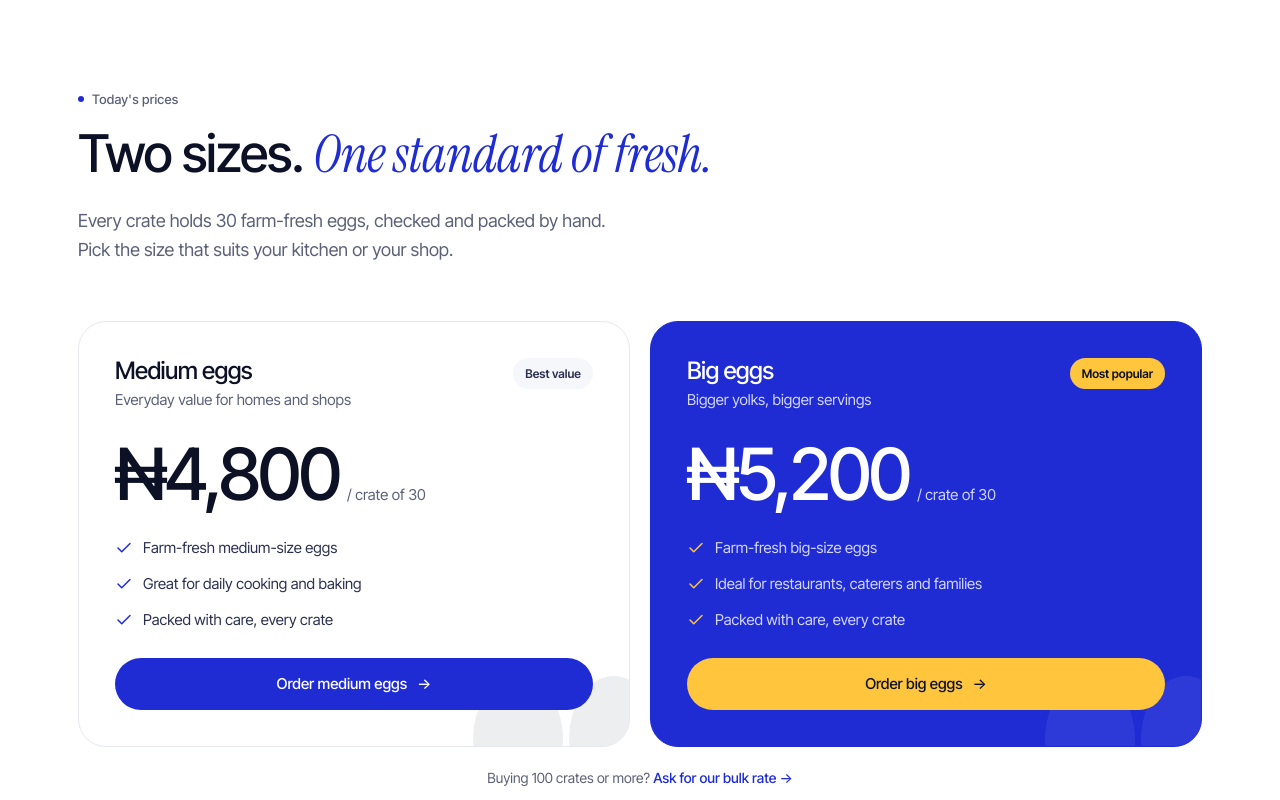
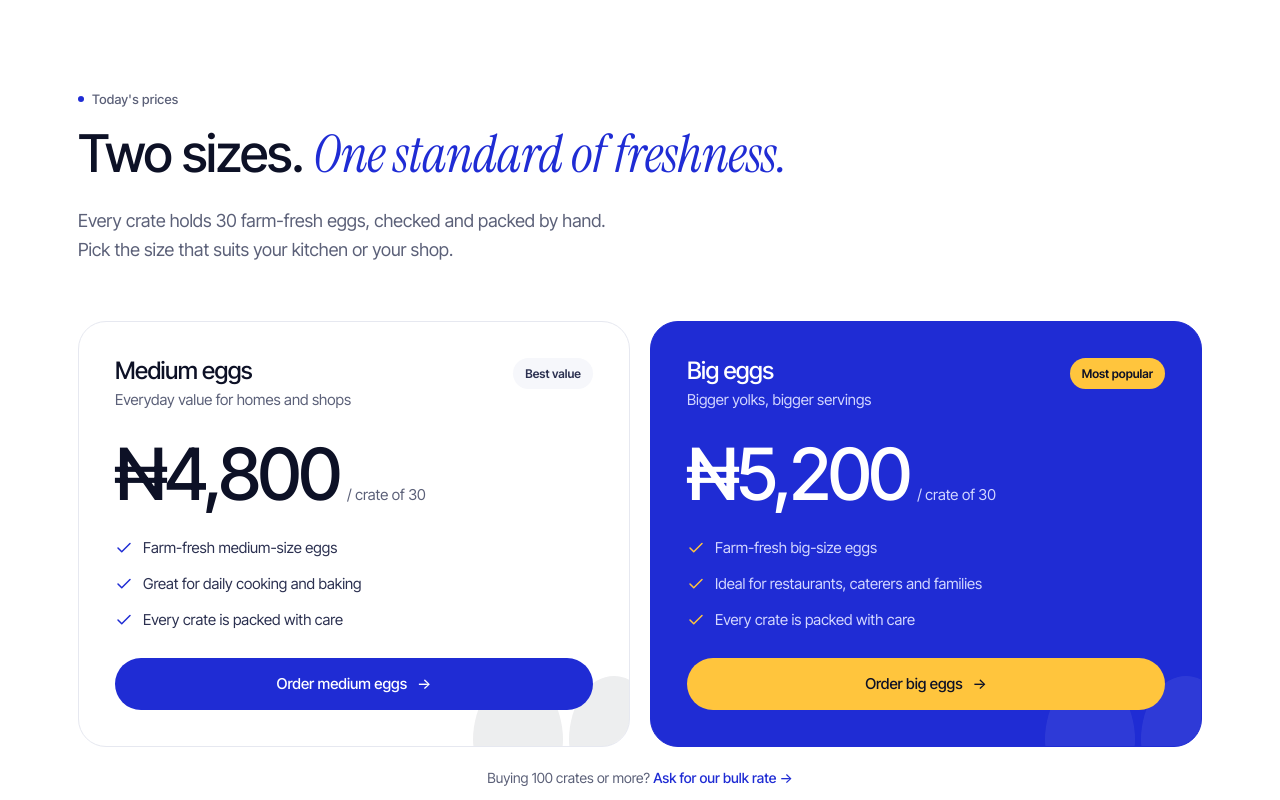
Before and after one commit to whilekay133-netizen/egghub-foods, a plain HTML site: page index.html in a window 1280 px wide. Shown: the part 920-1720 px from the top of the page. Drawn offline with Linux system fonts and the light colour scheme; no server answers.

Commit message:
Copy edits: freshness, every crate is packed with care, clean crates
Co-Authored-By: Claude Opus 5.5 <noreply@anthropic.com>
Claude-Session: https://claude.ai/code/session_01ELbtU7F4ojFErdsBJeWNLM

```diff
--- a/index.html
+++ b/index.html
@@ -522,7 +522,7 @@ footer{background:var(--ink);color:#fff;padding:72px 0 32px}
     <div class="prices-head">
       <div>
         <span class="label rv">Today's prices</span>
-        <h2 class="h2 rv d1">Two sizes. <span class="serif">One standard of fresh.</span></h2>
+        <h2 class="h2 rv d1">Two sizes. <span class="serif">One standard of freshness.</span></h2>
       </div>
       <p class="lead rv d2">Every crate holds 30 farm-fresh eggs, checked and packed by hand. Pick the size that suits your kitchen or your shop.</p>
     </div>
@@ -536,7 +536,7 @@ footer{background:var(--ink);color:#fff;padding:72px 0 32px}
         <ul>
           <li><svg viewBox="0 0 24 24" fill="none" stroke="currentColor" stroke-width="2" stroke-linecap="round" stroke-linejoin="round" aria-hidden="true"><path d="M20 6 9 17l-5-5"/></svg>Farm-fresh medium-size eggs</li>
           <li><svg viewBox="0 0 24 24" fill="none" stroke="currentColor" stroke-width="2" stroke-linecap="round" stroke-linejoin="round" aria-hidden="true"><path d="M20 6 9 17l-5-5"/></svg>Great for daily cooking and baking</li>
-          <li><svg viewBox="0 0 24 24" fill="none" stroke="currentColor" stroke-width="2" stroke-linecap="round" stroke-linejoin="round" aria-hidden="true"><path d="M20 6 9 17l-5-5"/></svg>Packed with care, every crate</li>
+          <li><svg viewBox="0 0 24 24" fill="none" stroke="currentColor" stroke-width="2" stroke-linecap="round" stroke-linejoin="round" aria-hidden="true"><path d="M20 6 9 17l-5-5"/></svg>Every crate is packed with care</li>
         </ul>
         <a class="btn btn-primary" data-wa="Hello Egghub Foods, I want to order crates of MEDIUM eggs (₦{medium} per crate)." href="#">Order medium eggs <span class="arr">→</span></a>
         <div class="eggs-art" aria-hidden="true"><i></i><i></i></div>
@@ -550,7 +550,7 @@ footer{background:var(--ink);color:#fff;padding:72px 0 32px}
         <ul>
           <li><svg viewBox="0 0 24 24" fill="none" stroke="currentColor" stroke-width="2" stroke-linecap="round" stroke-linejoin="round" aria-hidden="true"><path d="M20 6 9 17l-5-5"/></svg>Farm-fresh big-size eggs</li>
           <li><svg viewBox="0 0 24 24" fill="none" stroke="currentColor" stroke-width="2" stroke-linecap="round" stroke-linejoin="round" aria-hidden="true"><path d="M20 6 9 17l-5-5"/></svg>Ideal for restaurants, caterers and families</li>
-          <li><svg viewBox="0 0 24 24" fill="none" stroke="currentColor" stroke-width="2" stroke-linecap="round" stroke-linejoin="round" aria-hidden="true"><path d="M20 6 9 17l-5-5"/></svg>Packed with care, every crate</li>
+          <li><svg viewBox="0 0 24 24" fill="none" stroke="currentColor" stroke-width="2" stroke-linecap="round" stroke-linejoin="round" aria-hidden="true"><path d="M20 6 9 17l-5-5"/></svg>Every crate is packed with care</li>
         </ul>
         <a class="btn btn-yolk" data-wa="Hello Egghub Foods, I want to order crates of BIG eggs (₦{big} per crate)." href="#">Order big eggs <span class="arr">→</span></a>
         <div class="eggs-art" aria-hidden="true" style="color:#fff"><i></i><i></i></div>
@@ -569,7 +569,7 @@ footer{background:var(--ink);color:#fff;padding:72px 0 32px}
       <figure class="tile g-face shade rv d1"><img src="images/founder-sitting.jpg" alt="Egghub Foods founder sitting beside fresh eggs" loading="lazy"><figcaption class="cap">The face behind Egghub<small>Fresh eggs. Healthy living.</small></figcaption></figure>
       <figure class="tile g-video shade rv"><video src="images/stock.mp4" poster="images/stock-poster.jpg" autoplay muted loop playsinline preload="metadata" aria-label="Video of stacked crates of fresh eggs"></video><span class="tag"><i></i>In stock now</span><figcaption class="cap">Fresh crates, ready to go</figcaption></figure>
       <figure class="tile g-head shade rv d1"><img src="images/founder-tray-head.jpg" alt="Egghub Foods founder balancing an egg tray on her head" loading="lazy"><figcaption class="cap">We carry eggs with care</figcaption></figure>
-      <figure class="tile g-trays shade rv d2"><img src="images/trays.jpg" alt="New egg trays wrapped and ready for packing" loading="lazy"><figcaption class="cap">Fresh trays, every order</figcaption></figure>
+      <figure class="tile g-trays shade rv d2"><img src="images/trays.jpg" alt="New egg trays wrapped and ready for packing" loading="lazy"><figcaption class="cap">Clean crates for every order</figcaption></figure>
       <div class="tile g-stat rv d2"><span style="font-size:14px;opacity:.9;max-width:120px;line-height:1.3">Eggs in every crate</span><strong>30</strong></div>
       <div class="tile g-quote rv"><p>“Quality eggs should be affordable for every household.”</p><span style="font-size:14px;color:var(--ink-2);white-space:nowrap">— Egghub Foods</span></div>
     </div>
```
